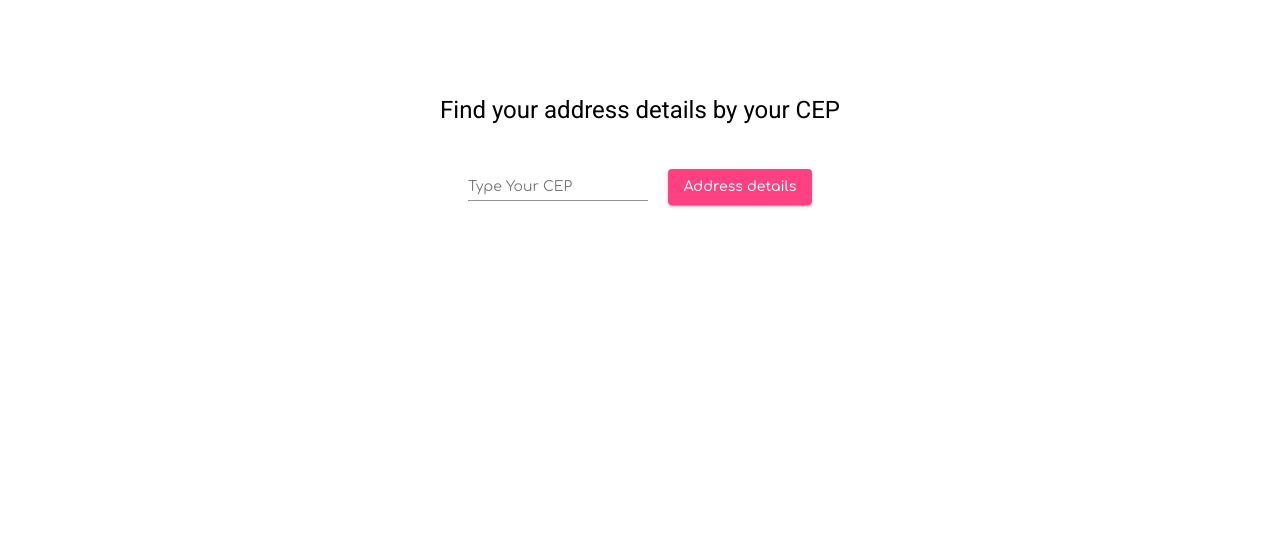
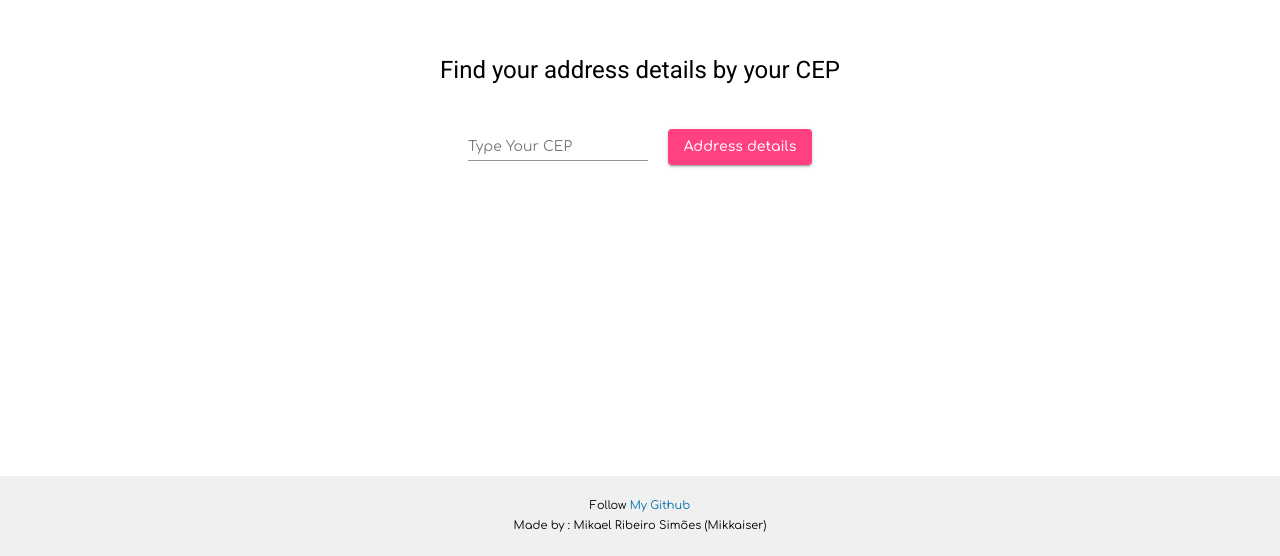
Before and after one commit to Mikkaiser/address-searcher-by-cep, an Angular app: page / in a window 1280 px wide. Shown: the part 244-800 px from the top of the page. Built offline with nearby package versions, Linux system fonts and the light colour scheme.

Commit message:
feat: add footer

```diff
--- a/src/app/modules/search/components/fields/fields.component.html
+++ b/src/app/modules/search/components/fields/fields.component.html
@@ -41,3 +41,4 @@
     </div>
   </section>
 </div>
+<app-footer></app-footer>
--- a/src/app/modules/search/components/fields/fields.component.scss
+++ b/src/app/modules/search/components/fields/fields.component.scss
@@ -4,7 +4,7 @@
 
 .main {
   width: 80%;
-  height: 100vh;
+  height: 90vh;
   display: flex;
   margin: 0 auto;
   flex-direction: column;
@@ -53,9 +53,3 @@
     }
   }
 }
-
-// @media screen and (max-width: 1000px) {
-//   section.cards-content {
-//     flex-direction: column;
-//   }
-// }
--- a/src/app/modules/search/components/footer/footer.component.html
+++ b/src/app/modules/search/components/footer/footer.component.html
@@ -1,3 +1,10 @@
 <footer>
-
+  <div class="footer-container">
+    <div>
+      Follow <a href="https://github.com/Mikkaiser">My Github</a>
+    </div>
+    <div>
+      Made by : Mikael Ribeiro Simões (Mikkaiser)
+    </div>
+  </div>
 </footer>
--- a/src/app/modules/search/components/footer/footer.component.scss
+++ b/src/app/modules/search/components/footer/footer.component.scss
@@ -0,0 +1,18 @@
+footer {
+  display: flex;
+  justify-content: center;
+  flex-direction: column;
+  background: rgb(240, 240, 240);
+  height: 10vh;
+
+  div {
+    text-align: center;
+    font-size: .9em;
+  }
+
+  a {
+    color: rgb(0, 115, 168);
+    text-decoration: none;
+  }
+
+}
```
